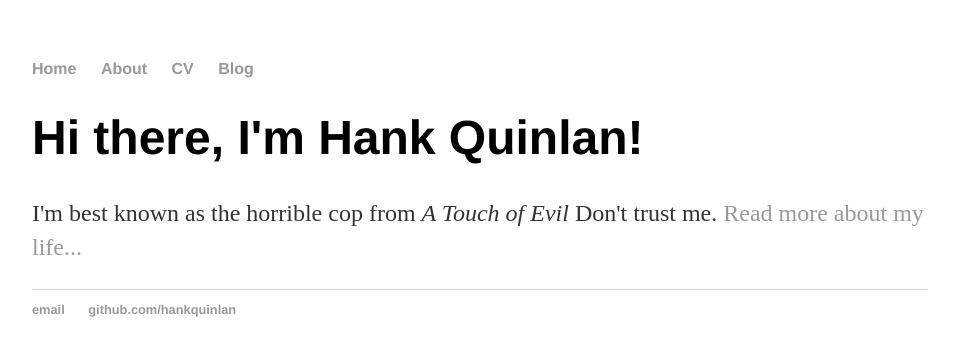
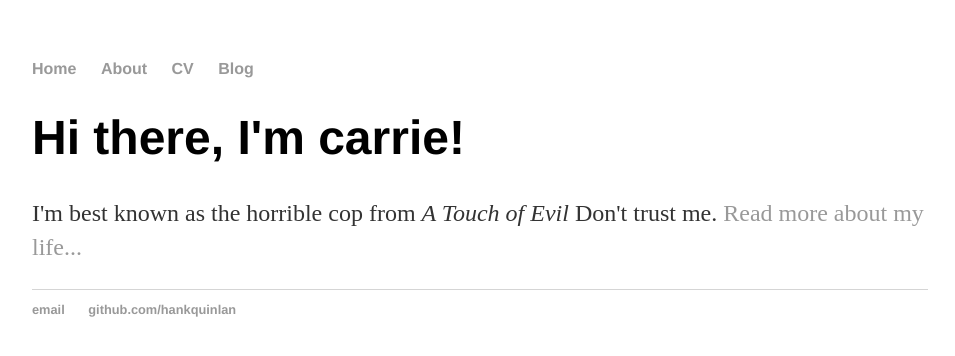
Before and after one commit to carriecc/carriecc.github.io, a Jekyll site: the page built from index.html, in a window 1280 px wide. Shown: the top 356 px of the page, without its empty margins (160-1115 px from the left). Built offline with Jekyll 4.4.1, drawn with Linux system fonts in a browser that asks for light colours.

Commit message:
Update index.html

```diff
--- a/index.html
+++ b/index.html
@@ -1,8 +1,8 @@
 ---
 layout: default
-title: Hank Quinlan, Horrible Cop
+title: Carrie's Blog
 ---
 <div class="blurb">
-	<h1>Hi there, I'm Hank Quinlan!</h1>
+	<h1>Hi there, I'm carrie!</h1>
 	<p>I'm best known as the horrible cop from <em>A Touch of Evil</em> Don't trust me. <a href="/about">Read more about my life...</a></p>
 </div><!-- /.blurb -->
```
